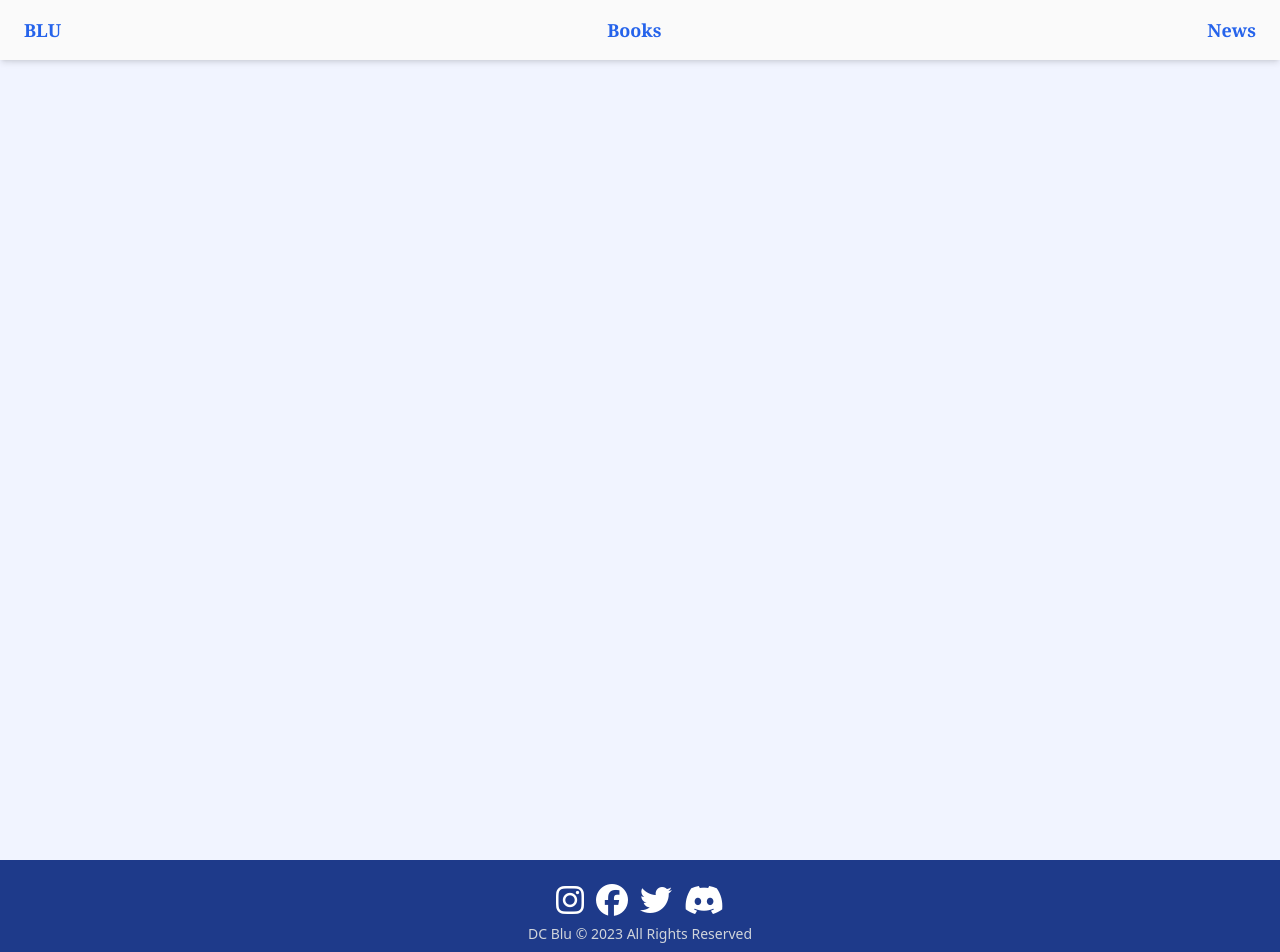
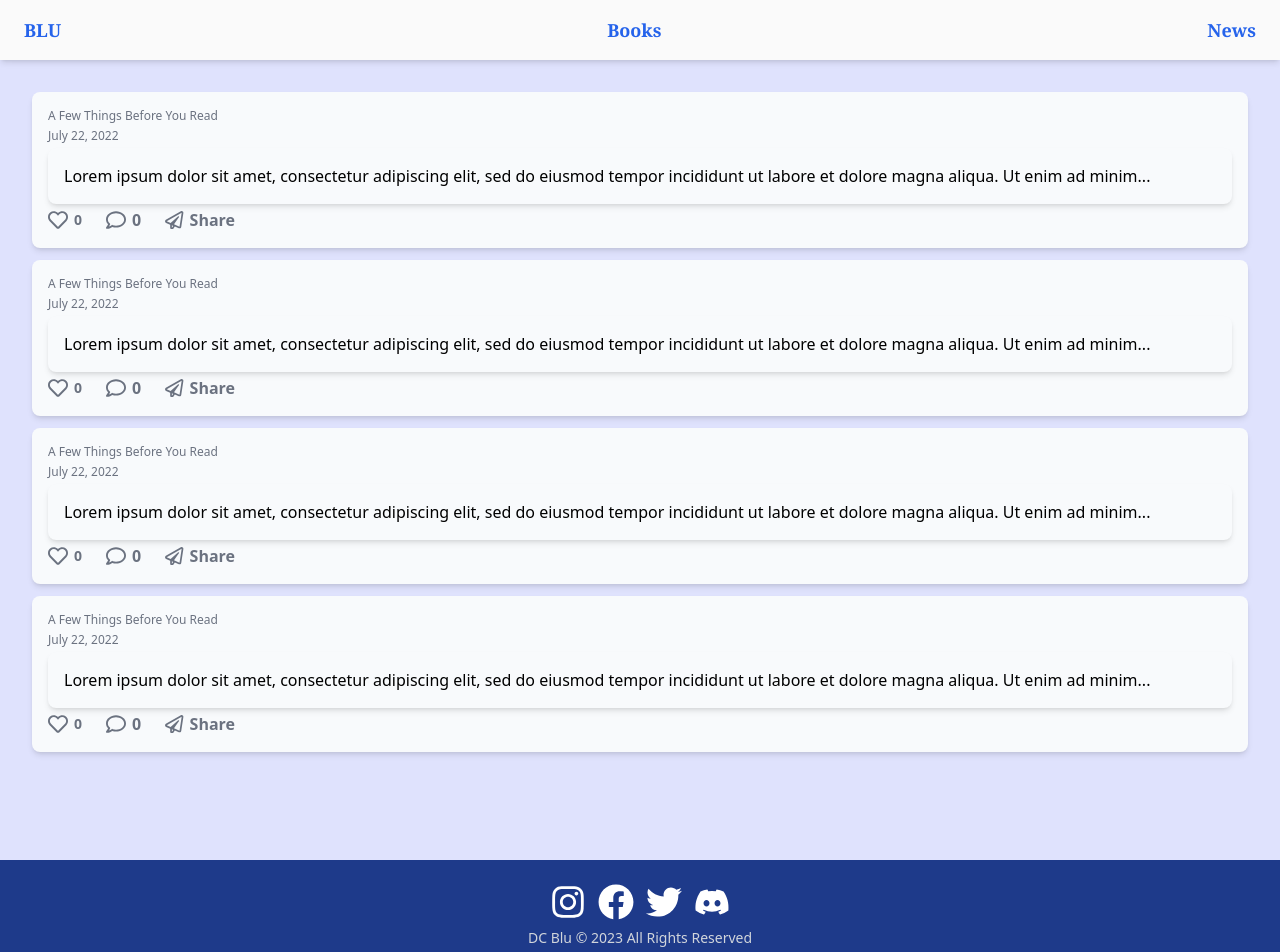
Before and after one commit to JoushuaDelaCruz/BluWebsite, a React (Create React App) app in the folder client/: page /books in a window 1280 px wide. Shown: the top 952 px of the page. Built offline with nearby package versions, Linux system fonts and the light colour scheme.

Commit message:
Finished creating the news on the home page

```diff
--- a/client/package.json
+++ b/client/package.json
@@ -9,6 +9,7 @@
     "@testing-library/user-event": "^13.5.0",
     "react": "^18.2.0",
     "react-dom": "^18.2.0",
+    "react-icons": "^4.7.1",
     "react-router-dom": "^6.8.1",
     "react-scripts": "5.0.1",
     "tailwindcss": "^3.2.7",
--- a/client/public/index.html
+++ b/client/public/index.html
@@ -9,8 +9,6 @@
       name="description"
       content="Web site created using create-react-app"
     />
-    <!-- Icons -->
-    <script src="https://kit.fontawesome.com/b004117a55.js" crossorigin="anonymous"></script>
     <link rel="apple-touch-icon" href="%PUBLIC_URL%/logo192.png" />
     <!--
       manifest.json provides metadata used when your web app is installed on a
@@ -35,7 +33,7 @@
       This HTML file is a template.
       If you open it directly in the browser, you will see an empty page.
 
-      You can add webfonts, meta tags, or analytics to this file.
+      You can add web-fonts, meta tags, or analytics to this file.
       The build step will place the bundled scripts into the <body> tag.
 
       To begin the development, run `npm start` or `yarn start`.
--- a/client/src/App.js
+++ b/client/src/App.js
@@ -1,7 +1,8 @@
-import React from 'react'
-import Header from './components/Header'
-import Footer from './components/Footer'
-import { BrowserRouter as Router } from 'react-router-dom'
+import React from "react";
+import Header from "./components/Header";
+import Footer from "./components/Footer";
+import NewsList from "./components/NewsList";
+import { BrowserRouter as Router } from "react-router-dom";
 
 const App = () => {
   // const [message, SetMessage] = useState("");
@@ -17,13 +18,14 @@ const App = () => {
       <Router>
         <Header />
       </Router>
-    <main className='min-h-screen bg-indigo-200 bg-opacity-25'>
+      <main className="min-h-screen bg-indigo-400 bg-opacity-25 py-8 md:p-8">
+        <NewsList />
       </main>
       <Router>
         <Footer />
       </Router>
     </>
-  )
-}
+  );
+};
 
-export default App
+export default App;
--- a/client/src/components/Footer.js
+++ b/client/src/components/Footer.js
@@ -1,23 +1,45 @@
-import React from 'react'
+import React from "react";
+import { FaInstagram, FaFacebook, FaTwitter, FaDiscord } from "react-icons/fa";
 
 const Footer = () => {
-
   const getYear = () => {
     let today = new Date();
     return today.getFullYear();
   };
+  /* Still need to do the discord! */
+  return (
+    <footer className="footer">
+      <section className="footer-body">
+        <a
+          href="https://www.instagram.com/dcblu_creator/"
+          target="_blank"
+          rel="noreferrer"
+        >
+          <FaInstagram size="2.25rem" />
+        </a>
+        <a
+          href="https://www.facebook.com/dcblu"
+          target="_blank"
+          rel="noreferrer"
+        >
+          <FaFacebook size="2.25rem" />
+        </a>
+        <a
+          href="https://twitter.com/dcblu_creator"
+          target="_blank"
+          rel="noreferrer"
+        >
+          <FaTwitter size="2.25rem" />
+        </a>
+        <a href="*">
+          <FaDiscord size="2.25rem" />
+        </a>
+      </section>
+      <p className="footer-copyright">
+        DC Blu &copy; {getYear()} All Rights Reserved
+      </p>
+    </footer>
+  );
+};
 
-  return (
-    <footer className='flex flex-col justify-center justify-items-center bg-blue-900 text-white py-6 gap-2'>
-        <section className='flex justify-center space-x-3'>
-          <i class="fa-brands fa-instagram fa-2x"></i>
-          <i class="fab fa-facebook fa-2x"></i>
-          <i class="fa-brands fa-twitter fa-2x"></i>
-          <i class="fa-brands fa-discord fa-2x"></i>
-        </section>
-        <p className='text-sm text-center align-middle text-gray-300'>DC Blu &copy; {getYear()} All Rights Reserved</p>
-    </footer>
-  )
-}
-
-export default Footer
+export default Footer;
--- /dev/null
+++ b/client/src/components/HomePage.js
@@ -0,0 +1,7 @@
+import React from "react";
+
+const HomePage = () => {
+  return <div>HomePage</div>;
+};
+
+export default HomePage;
--- /dev/null
+++ b/client/src/components/News.js
@@ -0,0 +1,7 @@
+import React from "react";
+
+const News = () => {
+  return <div>News</div>;
+};
+
+export default News;
--- /dev/null
+++ b/client/src/components/NewsCard.js
@@ -0,0 +1,56 @@
+import React, { useState } from "react";
+import {
+  FaRegHeart,
+  FaRegComment,
+  FaRegPaperPlane,
+  FaHeart,
+} from "react-icons/fa";
+
+const NewsCard = () => {
+  const [like, setLike] = useState(false);
+  const [likeIsClicked, setLikeIsClicked] = useState(false);
+  const [numLikes, setNumLikes] = useState(0);
+  const [numComments, setNumComments] = useState(0);
+
+  const liked = () => {
+    setLike(!like);
+    setLikeIsClicked(true);
+    setNumLikes(numLikes + 1);
+  };
+
+  const unlike = () => {
+    setLike(!like);
+    setNumLikes(numLikes - 1);
+  };
+
+  return (
+    <section className="newsCard-container">
+      <h2 className="newsCard-date">A Few Things Before You Read</h2>
+      <span className="newsCard-date">July 22, 2022</span>
+      <p className="newsCard-container">
+        Lorem ipsum dolor sit amet, consectetur adipiscing elit, sed do eiusmod
+        tempor incididunt ut labore et dolore magna aliqua. Ut enim ad minim...
+      </p>
+      <div className="newsCard-buttons-container">
+        <div className="newsCard-icon-container">
+          {like ? (
+            <FaHeart size="1.25rem" className="text-red-600" onClick={unlike} />
+          ) : (
+            <FaRegHeart size="1.25rem" onClick={liked} />
+          )}
+          <span className="text-sm"> {numLikes} </span>
+        </div>
+        <div className="newsCard-icon-container">
+          <FaRegComment size="1.25rem" />
+          <span> {numComments} </span>
+        </div>
+        <div className="newsCard-icon-container">
+          <FaRegPaperPlane size="1.15rem" />
+          <span> Share </span>
+        </div>
+      </div>
+    </section>
+  );
+};
+
+export default NewsCard;
--- /dev/null
+++ b/client/src/components/NewsList.js
@@ -0,0 +1,15 @@
+import React from "react";
+import NewsCard from "./NewsCard";
+
+const NewsList = () => {
+  return (
+    <section className="flex flex-col gap-3">
+      <NewsCard />
+      <NewsCard />
+      <NewsCard />
+      <NewsCard />
+    </section>
+  );
+};
+
+export default NewsList;
--- a/client/src/index.css
+++ b/client/src/index.css
@@ -1,7 +1,6 @@
 @tailwind base;
 @tailwind components;
 @tailwind utilities;
-
 
 @layer components {
   .header {
@@ -10,6 +9,33 @@
     shadow-md;
   }
   .nav-bar {
-    @apply w-full flex flex-wrap items-center justify-between px-6
+    @apply w-full flex flex-wrap items-center justify-between px-6;
+  }
+  .footer {
+    @apply flex flex-col justify-center justify-items-center bg-blue-900 text-white py-6 gap-2;
+  }
+  .footer-body {
+    @apply flex justify-center space-x-3;
+  }
+  .footer-copyright {
+    @apply text-sm text-center align-middle text-gray-300;
+  }
+  .newsCard-container {
+    @apply flex flex-col bg-slate-50 p-4 rounded-none md:rounded-lg gap-1 font-sans shadow-md
+  }
+  .newsCard-header {
+    @apply font-bold text-xl
+  }
+  .newsCard-date {
+    @apply text-xs text-gray-500
+  }
+  .newsCard-content {
+    @apply pt-6 pb-3
+  }
+  .newsCard-buttons-container {
+    @apply flex flex-row gap-6 font-semibold justify-around text-gray-500 md:justify-start
+  }
+  .newsCard-icon-container {
+    @apply flex flex-row gap-1.5 justify-items-center justify-center items-center cursor-pointer
   }
 }
```
Also changed, not shown: 1 other file (tests, documents, lock files or other folders). Lines whose indentation alone changed are shown as unchanged.
